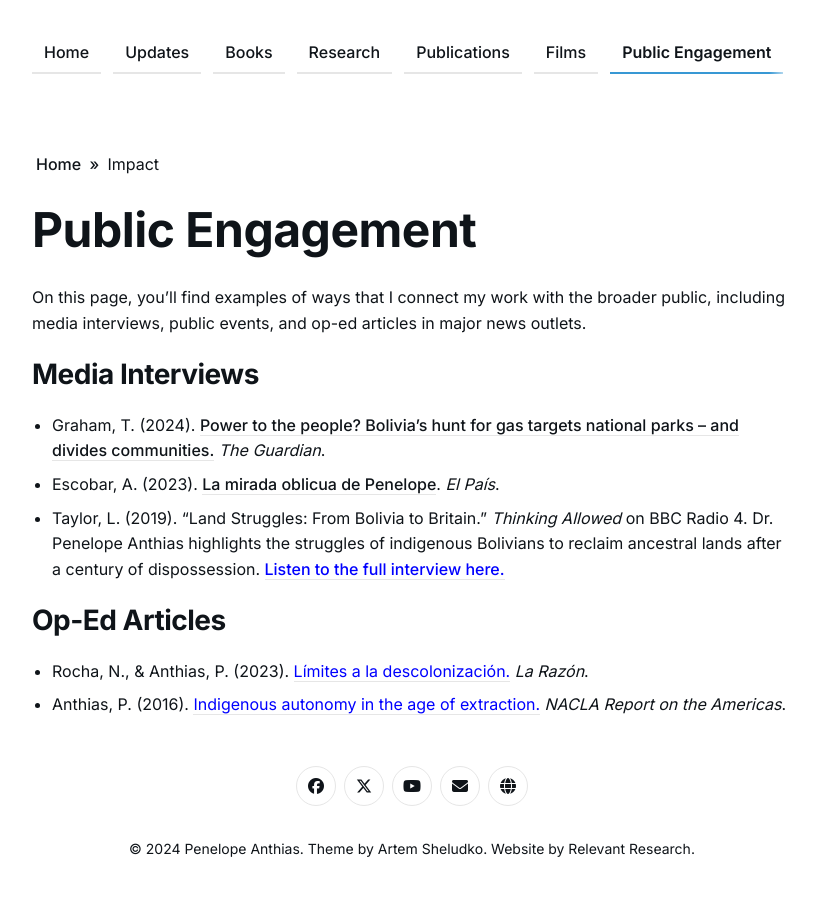
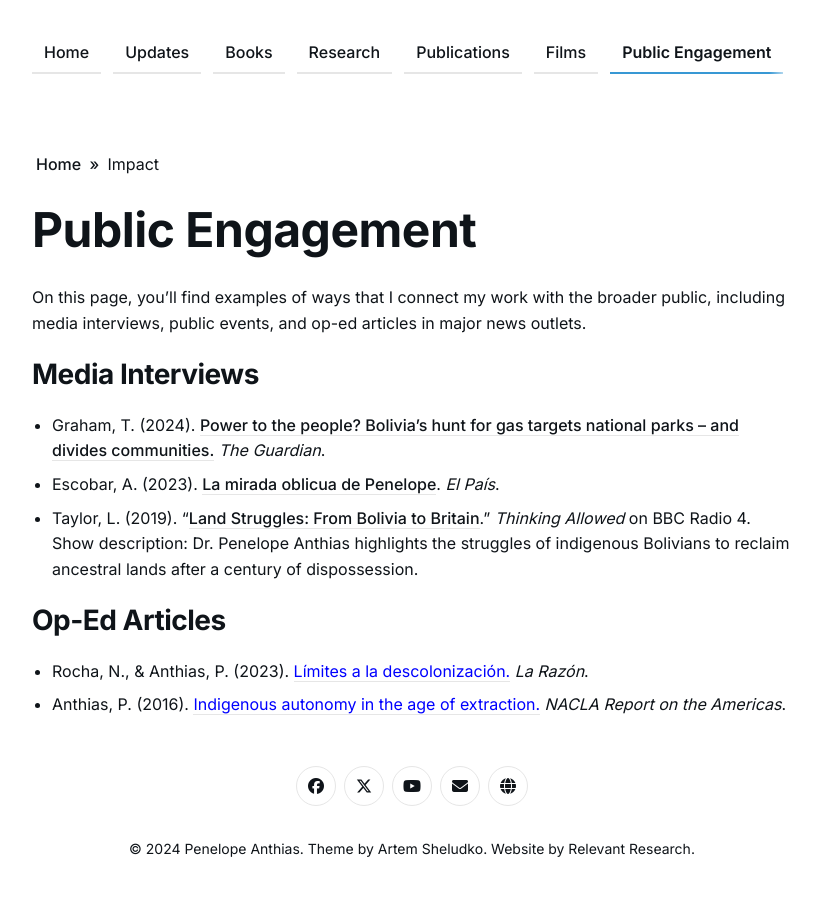
Before and after one commit to RelevantResearch/penelopeanthias, a Jekyll site: the page built from _pages/impact.md, in a window 1280 px wide. Shown: the whole page, without its empty margins (228-1048 px from the left). Built offline with Jekyll 4.4.1, drawn with Linux system fonts in a browser that asks for light colours.

Commit message:
Update impact.md

```diff
--- a/_pages/impact.md
+++ b/_pages/impact.md
@@ -12,8 +12,7 @@ On this page, you'll find examples of ways that I connect my work with the broad
 
 - Graham, T. (2024). [Power to the people? Bolivia’s hunt for gas targets national parks – and divides communities.](https://www.theguardian.com/global-development/2024/apr/10/bolivias-hunt-for-gas-targets-national-parks-and-divides-communities-tariquia) *The Guardian*.
 - Escobar, A. (2023). [La mirada oblicua de Penelope](https://elpais.bo/sociales/20230401_la-mirada-oblicua-de-penelope.html). *El País*.
-- Taylor, L. (2019). "Land Struggles: From Bolivia to Britain." *Thinking Allowed* on BBC Radio 4.
-    Dr. Penelope Anthias highlights the struggles of indigenous Bolivians to reclaim ancestral lands after a century of dispossession.  <a href="https://www.bbc.co.uk/sounds/play/m0008wpf"><span>Listen to the full interview here.</span></a>
+- Taylor, L. (2019). "[Land Struggles: From Bolivia to Britain](https://www.bbc.co.uk/sounds/play/m0008wpf)." *Thinking Allowed* on BBC Radio 4. Show description: Dr. Penelope Anthias highlights the struggles of indigenous Bolivians to reclaim ancestral lands after a century of dispossession.
 
 <!--
   <audio controls>
```
